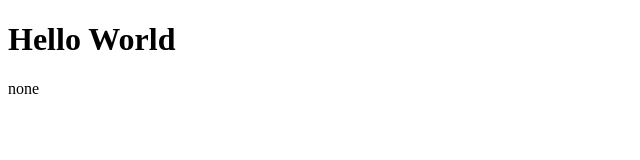
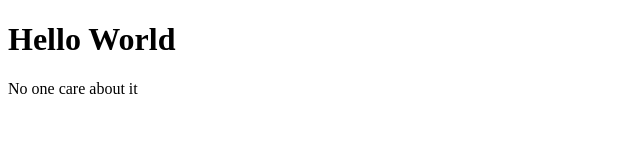
Before and after one commit to Alisonson/myFirstAngularApp, a plain HTML site: page index.html in a window 1280 px wide. Shown: the whole page, without its empty margins (0-640 px from the left). Drawn offline with Linux system fonts and the light colour scheme.

Commit message:
my second commit

```diff
--- a/index.html
+++ b/index.html
@@ -7,6 +7,6 @@
   <body>
 
 <h1>Hello World</h1>
-    <span>none</span>
+    <span>No one care about it</span>
   </body>
 </html>
```
